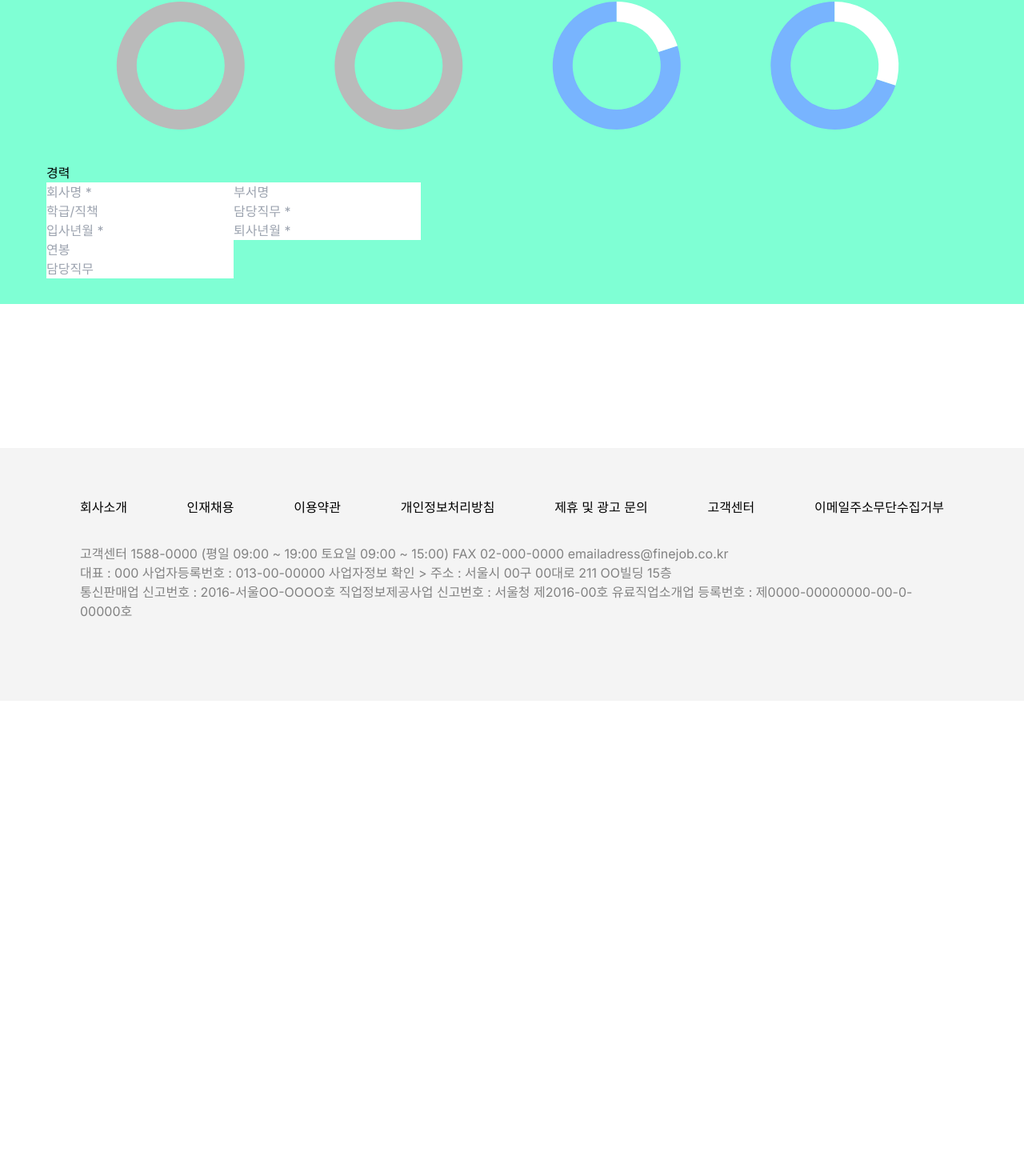
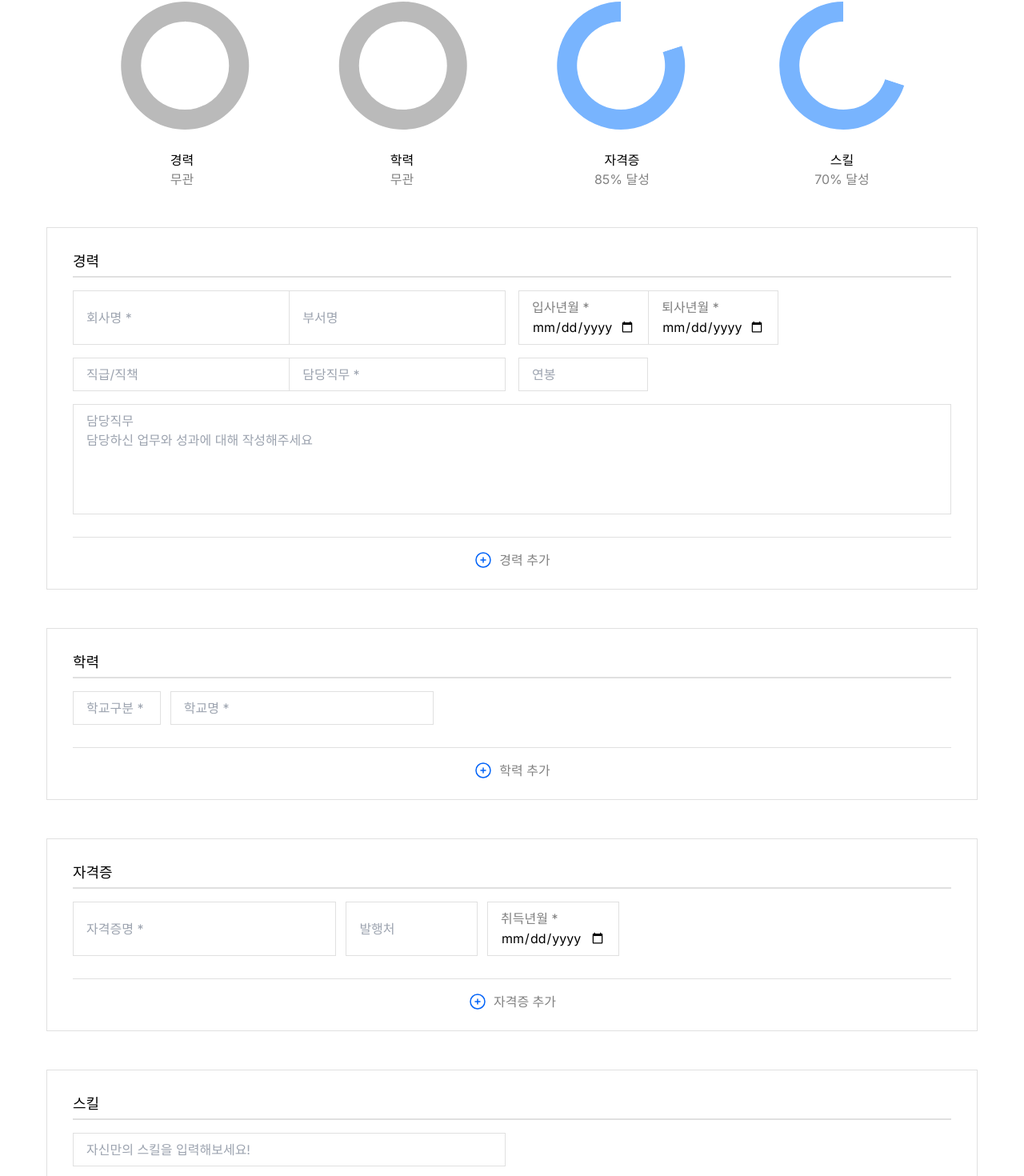
Before and after one commit to jwo1024/FineJob, a Next.js app in the folder finejob-fe/: page /job-application-suitability in a window 1280 px wide. Shown: the part 346-1816 px from the top of the page at 80% size. Before the commit the page ends 1222 px from the top, so only its background shows below. Built offline with nearby package versions, Linux system fonts and the light colour scheme.

Commit message:
[style] 지원 적합도 페이지

```diff
--- a/finejob-fe/src/components/Icons.tsx
+++ b/finejob-fe/src/components/Icons.tsx
@@ -185,6 +185,25 @@ function IconUser() {
   );
 }
 
+function IconCirclePlus() {
+  return (
+    <svg
+      xmlns="http://www.w3.org/2000/svg"
+      fill="none"
+      viewBox="0 0 24 24"
+      strokeWidth={1.5}
+      stroke="currentColor"
+      className="w-6 h-6"
+    >
+      <path
+        strokeLinecap="round"
+        strokeLinejoin="round"
+        d="M12 9v6m3-3H9m12 0a9 9 0 1 1-18 0 9 9 0 0 1 18 0Z"
+      />
+    </svg>
+  );
+}
+
 export {
   IconMap,
   IconBuilding,
@@ -196,4 +215,5 @@ export {
   IconCircleCheck,
   IconSearch,
   IconUser,
+  IconCirclePlus,
 };
--- a/finejob-fe/src/containers/job-application-suitability/JobApplicationSuitability.tsx
+++ b/finejob-fe/src/containers/job-application-suitability/JobApplicationSuitability.tsx
@@ -1,6 +1,11 @@
 import styles from "@/styles/JobApplicationSuitability.module.scss";
+import {
+  CareerForm,
+  EducationForm,
+  CertificateForm,
+  SkillForm,
+} from "./SuitabilityForms";
 import dynamic from "next/dynamic";
-
 const SuitabilityChart = dynamic(() => import("./SuitabilityChart"), {
   ssr: false,
 });
@@ -8,60 +13,52 @@ const SuitabilityChart = dynamic(() => import("./SuitabilityChart"), {
 export default function JobApplicationSuitability() {
   return (
     <section className={styles.mainSection}>
-      <h3>지원적합도</h3>
+      <h3>지원 적합도</h3>
       <div>
         <SuitabilityChart
           valueCarrer={0}
           valueEducation={0}
           valueCertificate={80}
           valueSkill={70}
+          width={1100}
+          height={180}
         />
+        <ChartCaption width={1100} />
       </div>
-      <form>
-        <h4>경력</h4>
-        <fieldset>
-          <input placeholder="회사명 *" type="text" id="username" name="username" />
-          <input placeholder="부서명" type="text" id="username" name="username" />
-        </fieldset>
-        <fieldset>
-          <input placeholder="학급/직책" type="text" id="username" name="username" />
-          <input placeholder="담당직무 *" type="text" id="username" name="username" />
-        </fieldset>
-        <fieldset>
-          <input placeholder="입사년월 *" type="text" id="username" name="username" />
-          <input placeholder="퇴사년월 *" type="text" id="username" name="username" />
-        </fieldset>
-        <fieldset>
-          <input placeholder="연봉" type="text" id="username" name="username" />
-        </fieldset>
-        <fieldset>
-          <input placeholder="담당직무" type="text" id="username" name="username" />
-        </fieldset>
-      </form>
+
+      <div className={styles.forms}>
+        <CareerForm />
+        <EducationForm />
+        <CertificateForm />
+        <SkillForm />
+      </div>
     </section>
   );
 }
 
-{
-  /* <form>
-  <fieldset>
-    <legend>User Information</legend>
-    <label for="username">Username:</label>
-    <input type="text" id="username" name="username" />
-
-    <label for="password">Password:</label>
-    <input type="password" id="password" name="password" />
-  </fieldset>
-
-  <fieldset>
-    <legend>Contact Information</legend>
-    <label for="email">Email:</label>
-    <input type="email" id="email" name="email" />
-
-    <label for="phone">Phone:</label>
-    <input type="tel" id="phone" name="phone" />
-  </fieldset>
-
-  <button type="submit">Submit</button>
-</form> */
+function ChartCaption({ width, height }: { width?: number; height?: number }) {
+  return (
+    <div
+      className={styles.chartCaption}
+      data-width={width}
+      data-height={height}
+    >
+      <span>
+        <div>경력</div>
+        <div>무관</div>
+      </span>
+      <span>
+        <div>학력</div>
+        <div>무관</div>
+      </span>
+      <span>
+        <div>자격증</div>
+        <div>85% 달성</div>
+      </span>
+      <span>
+        <div>스킬</div>
+        <div>70% 달성</div>
+      </span>
+    </div>
+  );
 }
--- a/finejob-fe/src/containers/job-application-suitability/SuitabilityChart.tsx
+++ b/finejob-fe/src/containers/job-application-suitability/SuitabilityChart.tsx
@@ -6,11 +6,15 @@ export default function SuitabilityChart({
   valueEducation,
   valueCertificate,
   valueSkill,
+  width,
+  height,
 }: {
   valueCarrer?: number;
   valueEducation?: number;
   valueCertificate?: number;
   valueSkill?: number;
+  width?: number;
+  height?: number;
 }) {
   const data01 = valueCarrer
     ? [
@@ -40,11 +44,11 @@ export default function SuitabilityChart({
     : [{ name: "Group A", value: 100 }];
 
   return (
-    <PieChart width={1100} height={180}>
+    <PieChart width={width ? width : 1100} height={height ? height : 180}>
       <Pie
         data={data01}
         dataKey="value"
-        cx="12%"
+        cx="12.5%"
         cy="50%"
         innerRadius={55}
         outerRadius={80}
@@ -62,7 +66,7 @@ export default function SuitabilityChart({
         data={data02}
         dataKey="value"
         nameKey="name"
-        cx="37%"
+        cx="37.5%"
         cy="50%"
         innerRadius={55}
         outerRadius={80}
@@ -79,7 +83,7 @@ export default function SuitabilityChart({
         data={data03}
         dataKey="value"
         nameKey="name"
-        cx="62%"
+        cx="62.5%"
         cy="50%"
         innerRadius={55}
         outerRadius={80}
@@ -96,7 +100,7 @@ export default function SuitabilityChart({
         data={data04}
         dataKey="value"
         nameKey="name"
-        cx="87%"
+        cx="88%"
         cy="50%"
         innerRadius={55}
         outerRadius={80}
--- /dev/null
+++ b/finejob-fe/src/containers/job-application-suitability/SuitabilityForms.tsx
@@ -0,0 +1,121 @@
+import styles from "@/styles/SuitabilityForms.module.scss";
+import { IconCirclePlus } from "@/components/Icons";
+
+function CareerForm() {
+  return (
+    <section className={styles.careerForm}>
+      <h4>경력</h4>
+      <form>
+        <fieldset>
+          <input
+            placeholder="회사명 *"
+            type="text"
+            name="company_name"
+            required
+          />
+          <input placeholder="부서명" type="text" name="department_name" />
+        </fieldset>
+        <fieldset>
+          <input
+            placeholder="입사년월 *"
+            type="date"
+            name="date_of_employment"
+            aria-required="true"
+            required
+          />
+          <input
+            placeholder="퇴사년월 *"
+            type="date"
+            name="date_of_retirement"
+            required
+          />
+        </fieldset>
+        <fieldset>
+          <input placeholder="직급/직책" type="text" name="position" />
+          <input placeholder="담당직무 *" type="text" name="duty_in_charge" />
+        </fieldset>
+        <fieldset>
+          <input placeholder="연봉" type="text" name="annual_income" />
+        </fieldset>
+        <fieldset>
+          <textarea
+            placeholder={`담당직무\n담당하신 업무와 성과에 대해 작성해주세요`}
+            rows={5}
+            name="duty_in_charge_text"
+          />
+        </fieldset>
+      </form>
+      <AddButton text="경력 추가" />
+    </section>
+  );
+}
+
+function EducationForm() {
+  return (
+    <section className={styles.educationForm}>
+      <h4>학력</h4>
+      <form>
+        <fieldset>
+          <input
+            placeholder="학교구분 *"
+            type="text"
+            name="school_classification"
+          />
+          <input placeholder="학교명 *" type="text" name="school_name" />
+        </fieldset>
+      </form>
+      <AddButton text="학력 추가" />
+    </section>
+  );
+}
+
+function CertificateForm() {
+  return (
+    <section className={styles.certificateForm}>
+      <h4>자격증</h4>
+      <form>
+        <fieldset>
+          <input placeholder="자격증명 *" type="text" name="qualification" />
+          <input placeholder="발행처" type="text" name="issued" />
+          <input
+            placeholder="취득년월 *"
+            type="date"
+            name="date_of_acquisition"
+            required
+          />
+        </fieldset>
+      </form>
+      <AddButton text="자격증 추가" />
+    </section>
+  );
+}
+
+function SkillForm() {
+  return (
+    <section className={styles.skillForm}>
+      <h4>스킬</h4>
+      <form>
+        <fieldset>
+          <input
+            placeholder="자신만의 스킬을 입력해보세요!"
+            type="text"
+            name="skill"
+          />
+        </fieldset>
+      </form>
+      <AddButton text="스킬 추가" />
+    </section>
+  );
+}
+
+export { CareerForm, EducationForm, CertificateForm, SkillForm };
+
+// utils
+function AddButton({ onClick, text }: { onClick?: () => void; text?: string }) {
+  return (
+    <button className={styles.addButton}>
+      <IconCirclePlus />
+      <span>{text}</span>
+    </button>
+  );
+}
--- a/finejob-fe/src/styles/JobApplicationSuitability.module.scss
+++ b/finejob-fe/src/styles/JobApplicationSuitability.module.scss
@@ -1,18 +1,63 @@
+$screen-width: 1280px;
+
+$logoBlue: #0063f8;
+$default-gray: #e2e2e2;
+
+$borderGray: #e0e0e0;
+$activeBgBlue: #eef7ff;
+$activeTextBlue: #0066f9;
+
+$fontGray: #828282;
+
+$iconBlue: #d0ebff;
+$backgroundBlue: #eef7ff;
+
 .mainSection {
   padding: 32px 58px;
-  background-color: aquamarine;
 
   display: flex;
   flex-direction: column;
+
   h3 {
     padding: 16px 0px;
-	border-bottom: 1px solid black;
+    border-bottom: 1px solid $activeTextBlue;
     font-size: x-large;
-	justify-self: center;
+    justify-self: center;
+    color: $activeTextBlue;
   }
   div {
-	align-self: center;
-	margin: 16px 0px;
+    align-self: center;
+    margin: 16px 0px;
   }
 
+  .forms {
+    width: 100%;
+    display: flex;
+    flex-direction: column;
+    gap: 48px;
+  }
 }
+
+.chartCaption {
+  display: flex;
+  flex-direction: row;
+  justify-content: space-between;
+  width: attr(data-width);
+  padding: none;
+  padding-top: none;
+  span {
+    display: flex;
+    flex-direction: column;
+    width: 25%;
+
+    div {
+      margin: 0px;
+      &:first-child {
+        color: black;
+      }
+      &:last-child {
+        color: $fontGray;
+      }
+    }
+  }
+}
--- /dev/null
+++ b/finejob-fe/src/styles/SuitabilityForms.module.scss
@@ -0,0 +1,145 @@
+$screen-width: 1280px;
+
+$logoBlue: #0063f8;
+$default-gray: #e2e2e2;
+
+$borderGray: #e0e0e0;
+$activeBgBlue: #eef7ff;
+$activeTextBlue: #0066f9;
+
+$fontGray: #828282;
+
+$iconBlue: #d0ebff;
+$backgroundBlue: #eef7ff;
+
+.formContainer {
+  display: flex;
+  flex-direction: column;
+
+  gap: 16px;
+  width: 100%;
+  padding: 24px 32px;
+  border: 1px solid $borderGray;
+  background-color: white;
+
+  h4 {
+    grid-column: span 2;
+    border-bottom: 2px solid $borderGray;
+    font-size: large;
+    line-height: 2;
+  }
+
+  form {
+    display: grid;
+    grid-template-columns: 1fr 1fr;
+    gap: 16px;
+    width: 100%;
+
+    fieldset {
+      display: flex;
+      input,
+      textarea {
+        width: 100%;
+        padding: 8px 16px;
+        border: 1px solid $borderGray;
+        resize: none;
+        &[type="date"] {
+          width: 30%;
+        }
+        &[type="date"]::before {
+          content: attr(placeholder);
+          opacity: 0.5;
+          width: 100%;
+        }
+        &[type="date"]:focus::before,
+        &[type="date"]:valid::before {
+          display: none;
+        }
+      }
+    }
+  }
+
+  .addButton {
+    margin: 0;
+    margin-top: 12px;
+    padding-top: 16px;
+    width: 100%;
+    border-top: 1px solid $borderGray;
+    display: flex;
+    align-content: center;
+    justify-content: center;
+    color: $fontGray;
+    span {
+      padding-left: 8px;
+    }
+    svg {
+      color: $logoBlue;
+    }
+  }
+}
+
+.careerForm {
+  @extend .formContainer;
+
+  form {
+    fieldset {
+      input {
+        border-right: none;
+        &:last-child {
+          border-right: 1px solid $borderGray;
+        }
+      }
+      &:nth-child(4) {
+        input {
+          width: 30%;
+        }
+      }
+      &:nth-child(5) {
+        grid-column: span 2;
+      }
+    }
+  }
+}
+
+.educationForm {
+  @extend .formContainer;
+
+  form {
+    fieldset {
+      gap: 12px;
+      grid-column: span 2;
+      :first-child {
+        width: 10%;
+      }
+      :nth-child(2) {
+        width: 30%;
+      }
+    }
+  }
+}
+
+.certificateForm {
+  @extend .formContainer;
+  form {
+    fieldset {
+      gap: 12px;
+      grid-column: span 2;
+
+      :first-child {
+        width: 30%;
+      }
+      :nth-child(2) {
+        width: 15%;
+      }
+      :nth-child(3) {
+        &[type="date"] {
+          width: 15%;
+        }
+      }
+    }
+  }
+}
+
+.skillForm {
+  @extend .formContainer;
+}
```
